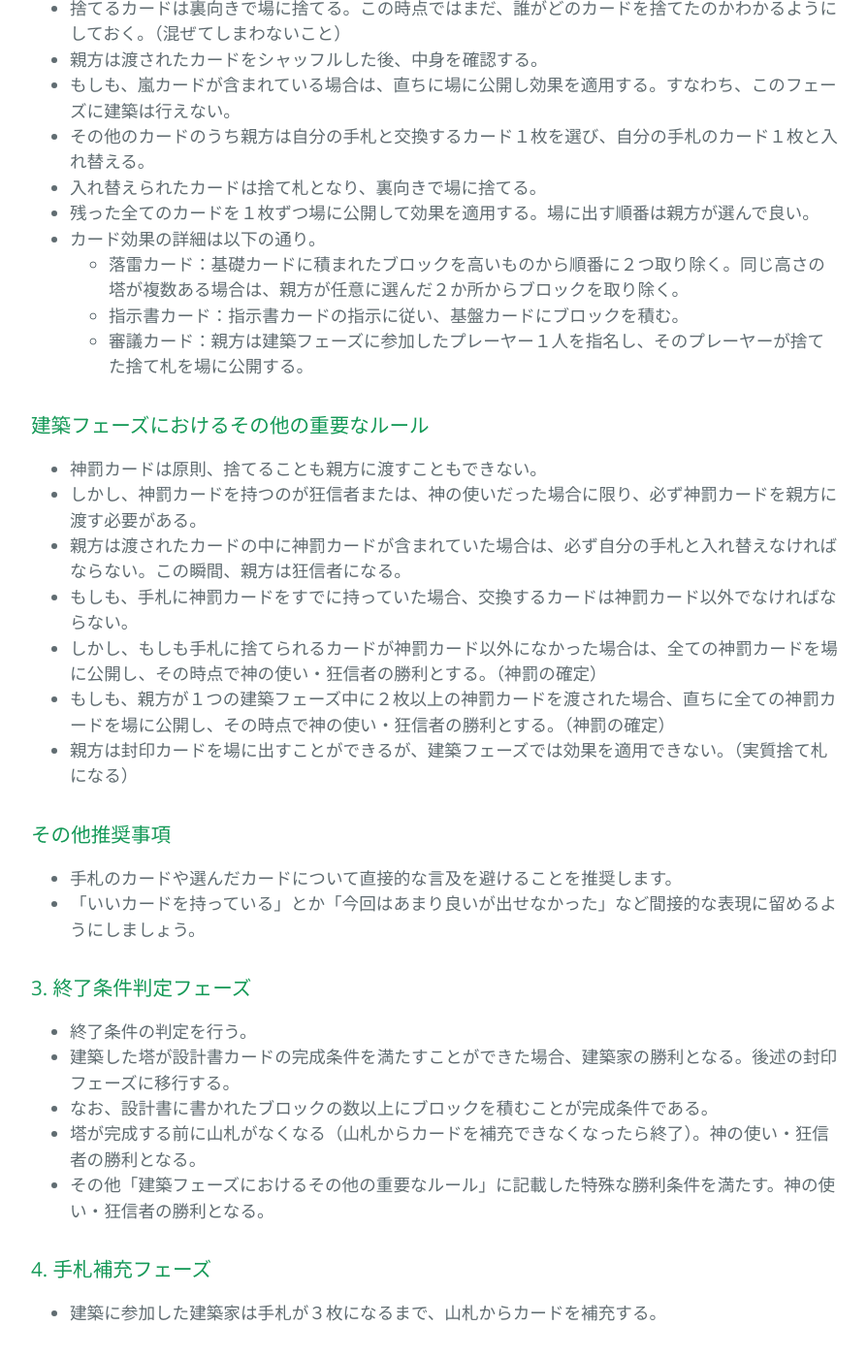
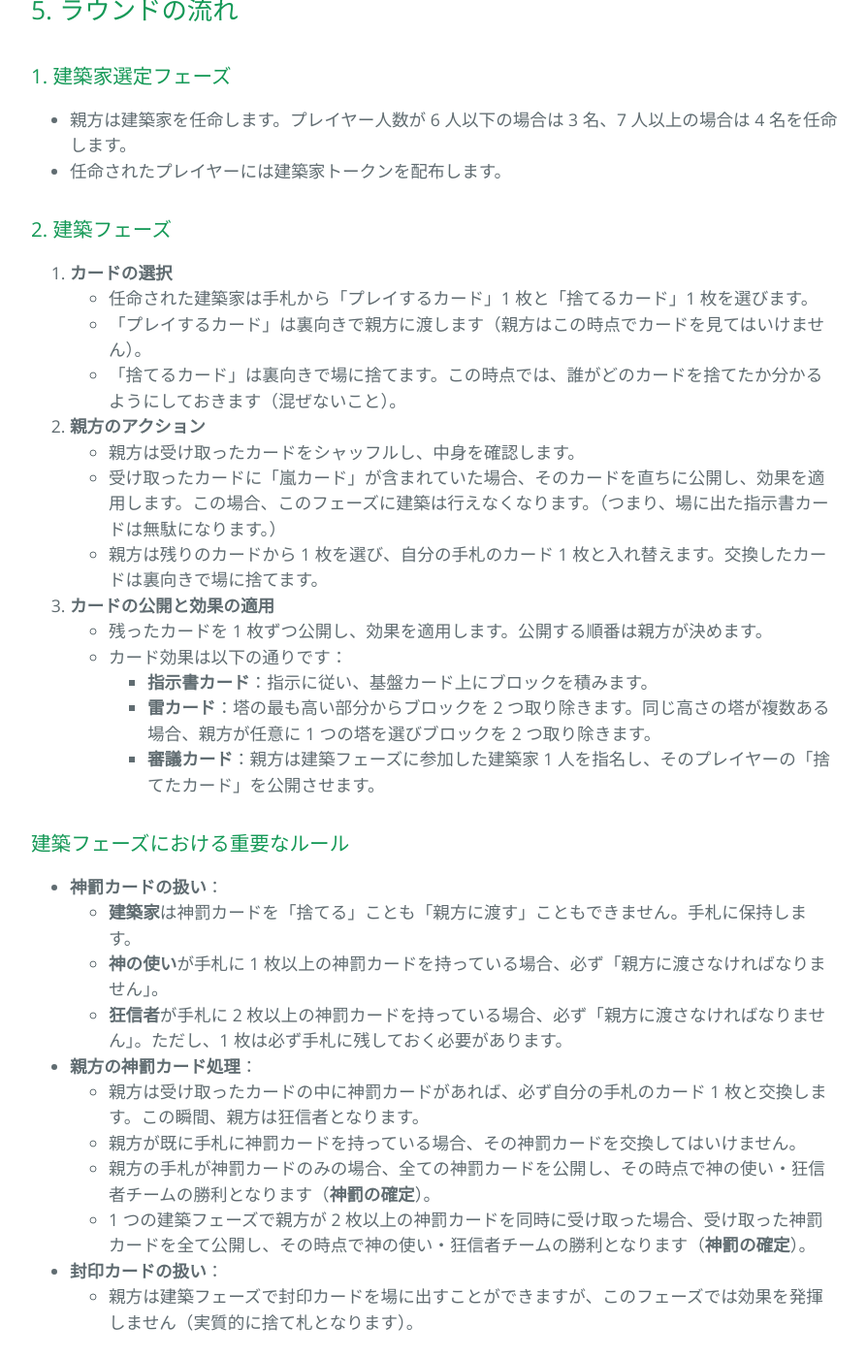
Before and after one commit to kimberleyyyyy/sbc_bg_kim, a Jekyll site: the page built from babel-builders.md, in a window 1280 px wide and 1400 px high, scrolled down 3389 px. Shown: the whole window at 97% size, without its empty margins (192-1086 px from the left). Built offline with Jekyll 4.4.1, drawn with Linux system fonts in a browser that asks for light colours; some of the changed text lies outside the part shown.

Commit message:
update the rule on babel-builders.md

```diff
--- a/babel-builders.md
+++ b/babel-builders.md
@@ -4,65 +4,65 @@ title: バベルの建築家たち（Babel Builders）
 description: 『バベルの建築家たち』のサポートページです
 ---
 
-# ルール β-0.3
+# ルールブック β-0.4
 
 ## ゲーム概要
 
-人数：5 ～ 10 人
-時間：30-45 分
-対象年齢：10 歳以上
+- **プレイ人数**：5 ～ 10 人
+- **プレイ時間**：30 ～ 45 分
+- **対象年齢**：10 歳以上
 
-## 構成
+## 目次
 
-1. ゲームの概要/ストーリー
-2. 内容物
-3. カードの見方
-4. ゲームの準備
-5. ラウンドの流れ
-6. 建築家勝利時の封印フェーズおよび神罰フェーズ（逆転）
-7. その他の重要なルール
+1. [ゲームの概要・ストーリー](#1-ゲームの概要ストーリー)
+2. [内容物](#2-内容物)
+3. [カードの見方](#3-カードの見方)
+4. [ゲームの準備](#4-ゲームの準備)
+5. [ラウンドの流れ](#5-ラウンドの流れ)
+6. [建築家勝利時の封印フェーズおよび神罰フェーズ（逆転）](#6-建築家勝利時の封印フェーズおよび神罰フェーズ逆転)
+7. [その他の重要なルール](#7-その他の重要なルール)
 
-## ゲームの概要/ストーリー(詳細略)
+## 1. ゲームの概要・ストーリー
 
-- バベルの塔を建てる。
-- 建築家はバベルの塔の完成を目指す。
-- 狂信者と使徒はバベルの塔の完成を阻止する。
+プレイヤーたちは協力してバベルの塔の建設を目指します。しかし、その中には塔の完成を阻止しようとする「神の使い」と「狂信者」が潜んでいます。建築家チームは塔を完成させることができるのか、それとも妨害者たちが勝利を収めるのか。戦略と心理戦が鍵を握るゲームです。
 
-## 内容物
+## 2. 内容物
 
-- マニュアル QR コードカード x 1 枚
-- 基礎カード：３ x ３のマス目が書かれたカード x 1 枚
-- 資材ブロック：10 x 10 x 10 mm の立方体ブロク x 25 個
-- 親方トークン：１個
-- 建築家トークン：３個
-- 設計書カード：塔の完成条件が書かれたカード
-  - 事前に準備するカード：10 枚
-  - 購入者が好きに追加できるカード：３枚
-- 指示書カード：建築の指示が書かれたカード x 39 枚
-  - １ブロック建設カード：18 枚(6 枚 x 3 セット)
-  - ２ブロック建設カード：12 枚
-  - ３ブロック建設カード：9 枚
-- 特殊カード：
-  - 落雷カード：5 枚
+- **マニュアル QR コードカード**：1 枚
+- **基盤カード**（3×3 のマス目が描かれたカード）：1 枚
+- **資材ブロック**（10×10×10 mm の立方体ブロック）：25 個
+- **親方トークン**：1 個
+- **建築家トークン**：5 個
+- **設計書カード**（塔の完成条件が書かれたカード）：13 枚
+  - 事前に準備されたカード：10 枚
+  - プレイヤーが自由に追加できるカード（白紙のカード）：3 枚
+- **指示書カード**（建築の指示が書かれたカード）：39 枚
+  - 1 ブロック建設カード：18 枚（6 枚 ×3 セット）
+  - 2 ブロック建設カード：12 枚
+  - 3 ブロック建設カード：9 枚
+- **特殊カード**：27 枚
+  - 雷カード：5 枚
   - 嵐カード：5 枚
   - 神罰カード：4 枚
   - 封印カード：9 枚
   - 審議カード：4 枚
-- 役職カード：プレーヤーの役職が書かれたカード x 10 枚
-  - 使徒：１枚
-  - 建築家：９枚
+- **役職カード**（プレイヤーの役職が書かれたカード）：10 枚
+  - 神の使い：1 枚
+  - 建築家：9 枚
 
-## カードの見方(詳細略)
+## 3. カードの見方
 
-## ゲームの準備
+各カードには特定の効果や指示が書かれています。カードの種類とその効果をよく理解しておきましょう。
 
-神罰カードの枚数＝狂信者の人数
-封印カードの枚数＝神罰カード x 2 +１枚
-調査カードの枚数=神罰カード
+## 4. ゲームの準備
 
-### プレーヤー人数に応じた役職一覧
+**神罰カードの枚数**：狂信者の人数と同じ
+**封印カードの枚数**：神罰カードの枚数 × 2 ＋ 1 枚
+**審議カードの枚数**：神罰カードの枚数と同じ
 
-| プレーヤー数 | 神の使い | 狂信者 | 建築家 |
+### プレイヤー人数に応じた役職一覧
+
+| プレイヤー数 | 神の使い | 狂信者 | 建築家 |
 | :----------: | :------: | :----: | :----: |
 |      5       |    1     |   1    |   3    |
 |      6       |    1     |   2    |   3    |
@@ -71,9 +71,9 @@ description: 『バベルの建築家たち』のサポートページです
 |      9       |    1     |   3    |   5    |
 |      10      |    1     |   4    |   5    |
 
-### プレーヤー人数に応じた特殊カード一覧
+### プレイヤー人数に応じた特殊カード一覧
 
-| プレーヤー数 | 神罰カード | 封印カード | 審議カード |
+| プレイヤー数 | 神罰カード | 封印カード | 審議カード |
 | :----------: | :--------: | :--------: | :--------: |
 |      5       |     1      |     3      |     1      |
 |      6       |     2      |     5      |     2      |
@@ -82,95 +82,132 @@ description: 『バベルの建築家たち』のサポートページです
 |      9       |     3      |     7      |     3      |
 |      10      |     4      |     9      |     4      |
 
-## ゲームの準備
+### ゲームの準備手順
 
-1. 「プレーヤー人数に応じた役職・カード一覧」に従い、カードを取り分ける。
-2. 基盤カードを場の中央に表向きで置く。
-3. 設計書カードをよくシャッフルし、１枚を場に表向きで置く。
-4. 役職カードをよくシャッフルし、１枚ずつプレーヤーに配る。このカードは配られたプレーヤーしか見てはならない。
-5. 神罰カードを除く、指示書カードと特殊カードを良くシャッフルし、山札にする。
-6. プレーヤー人数の３倍（初期手札の総数）から１枚を引いた枚数山札の上からカードを取り、そこに神罰カード１枚を加えてシャッフルし、各プレーヤーに３毎づつ配る。
-7. もし、プレーヤー人数が６人以上いる場合は、残りの山札からプレーヤー人数の２倍のカードを取り、そこに残りの神罰カードを加えてシャッフルし、山札の上に戻す。
-8. 初回の親プレーヤーを決めて、親トークンを渡す。
+1. **役職カードの準備**
+   「プレイヤー人数に応じた役職一覧」に従い、役職カードを取り分け、よくシャッフルして各プレイヤーに 1 枚ずつ配ります。役職カードは自分だけが確認します。
+2. **特殊カードの準備**
+   「プレイヤー人数に応じた特殊カード一覧」に従い、神罰カード、封印カード、審議カードを取り分けます。
+3. **場の準備**
+   - 基盤カードを場の中央に表向きで置きます。
+   - 設計書カードをよくシャッフルし、1 枚を場に表向きで置きます。
+4. **山札の作成**
+   - 神罰カードを除く指示書カードと特殊カード（雷カード、嵐カードなど）をよくシャッフルし、山札とします。
+   - プレイヤー人数 × 3 － 1 枚のカードを山札から取り出し、神罰カード 1 枚を加えてシャッフルします。これを各プレイヤーに 3 枚ずつ配ります（初期手札）。
+   - プレイヤーが 6 人以上の場合、残りの神罰カードと、プレイヤー人数 × 2 枚のカードを取り出し、合わせてシャッフルし、山札の上に戻します。
+5. **親方の決定**
+   初回の親方をランダムに決め、親方トークンを渡します。
 
-## ラウンドの流れ
+## 5. ラウンドの流れ
 
 ### 1. 建築家選定フェーズ
 
-- 親方は建築家を任命する。プレーヤー人数が６人までは３名、７名以上なら４名任命する。
-- 任命したプレーヤーには建築家トークンを配布する。
+- 親方は建築家を任命します。プレイヤー人数が 6 人以下の場合は 3 名、7 人以上の場合は 4 名を任命します。
+- 任命されたプレイヤーには建築家トークンを配布します。
 
 ### 2. 建築フェーズ
 
-- 任命された建築家は手札からプレーするカード１枚と捨てるカード１枚を選ぶ。
-- プレーするカードは裏向きで親方に渡す。このとき、親方はカードを見てはならない。
-- 捨てるカードは裏向きで場に捨てる。この時点ではまだ、誰がどのカードを捨てたのかわかるようにしておく。（混ぜてしまわないこと）
-- 親方は渡されたカードをシャッフルした後、中身を確認する。
-- もしも、嵐カードが含まれている場合は、直ちに場に公開し効果を適用する。すなわち、このフェーズに建築は行えない。
-- その他のカードのうち親方は自分の手札と交換するカード１枚を選び、自分の手札のカード１枚と入れ替える。
-- 入れ替えられたカードは捨て札となり、裏向きで場に捨てる。
-- 残った全てのカードを１枚ずつ場に公開して効果を適用する。場に出す順番は親方が選んで良い。
-- カード効果の詳細は以下の通り。
-  - 落雷カード：基礎カードに積まれたブロックを高いものから順番に２つ取り除く。同じ高さの塔が複数ある場合は、親方が任意に選んだ２か所からブロックを取り除く。
-  - 指示書カード：指示書カードの指示に従い、基盤カードにブロックを積む。
-  - 審議カード：親方は建築フェーズに参加したプレーヤー１人を指名し、そのプレーヤーが捨てた捨て札を場に公開する。
+1. **カードの選択**
+   - 任命された建築家は手札から「プレイするカード」1 枚と「捨てるカード」1 枚を選びます。
+   - 「プレイするカード」は裏向きで親方に渡します（親方はこの時点でカードを見てはいけません）。
+   - 「捨てるカード」は裏向きで場に捨てます。この時点では、誰がどのカードを捨てたか分かるようにしておきます（混ぜないこと）。
+2. **親方のアクション**
+   - 親方は受け取ったカードをシャッフルし、中身を確認します。
+   - 受け取ったカードに「嵐カード」が含まれていた場合、そのカードを直ちに公開し、効果を適用します。この場合、このフェーズに建築は行えなくなります。（つまり、場に出た指示書カードは無駄になります。）
+   - 親方は残りのカードから 1 枚を選び、自分の手札のカード 1 枚と入れ替えます。交換したカードは裏向きで場に捨てます。
+3. **カードの公開と効果の適用**
+   - 残ったカードを 1 枚ずつ公開し、効果を適用します。公開する順番は親方が決めます。
+   - カード効果は以下の通りです：
+     - **指示書カード**：指示に従い、基盤カード上にブロックを積みます。
+     - **雷カード**：塔の最も高い部分からブロックを 2 つ取り除きます。同じ高さの塔が複数ある場合、親方が任意に 1 つの塔を選びブロックを 2 つ取り除きます。
+     - **審議カード**：親方は建築フェーズに参加した建築家 1 人を指名し、そのプレイヤーの「捨てたカード」を公開させます。
 
-### 建築フェーズにおけるその他の重要なルール
+### 建築フェーズにおける重要なルール
 
-- 神罰カードは原則、捨てることも親方に渡すこともできない。
-- しかし、神罰カードを持つのが狂信者または、神の使いだった場合に限り、必ず神罰カードを親方に渡す必要がある。
-- 親方は渡されたカードの中に神罰カードが含まれていた場合は、必ず自分の手札と入れ替えなければならない。この瞬間、親方は狂信者になる。
-- もしも、手札に神罰カードをすでに持っていた場合、交換するカードは神罰カード以外でなければならない。
-- しかし、もしも手札に捨てられるカードが神罰カード以外になかった場合は、全ての神罰カードを場に公開し、その時点で神の使い・狂信者の勝利とする。（神罰の確定）
-- もしも、親方が１つの建築フェーズ中に２枚以上の神罰カードを渡された場合、直ちに全ての神罰カードを場に公開し、その時点で神の使い・狂信者の勝利とする。（神罰の確定）
-- 親方は封印カードを場に出すことができるが、建築フェーズでは効果を適用できない。（実質捨て札になる）
+- **神罰カードの扱い**：
+  - **建築家**は神罰カードを「捨てる」ことも「親方に渡す」こともできません。手札に保持します。
+  - **神の使い**が手札に 1 枚以上の神罰カードを持っている場合、必ず「親方に渡さなければなりません」。
+  - **狂信者**が手札に 2 枚以上の神罰カードを持っている場合、必ず「親方に渡さなければなりません」。ただし、1 枚は必ず手札に残しておく必要があります。
+- **親方の神罰カード処理**：
+  - 親方は受け取ったカードの中に神罰カードがあれば、必ず自分の手札のカード 1 枚と交換します。この瞬間、親方は狂信者となります。
+  - 親方が既に手札に神罰カードを持っている場合、その神罰カードを交換してはいけません。
+  - 親方の手札が神罰カードのみの場合、全ての神罰カードを公開し、その時点で神の使い・狂信者チームの勝利となります（**神罰の確定**）。
+  - 1 つの建築フェーズで親方が 2 枚以上の神罰カードを同時に受け取った場合、受け取った神罰カードを全て公開し、その時点で神の使い・狂信者チームの勝利となります（**神罰の確定**）。
+- **封印カードの扱い**：
+  - 親方は建築フェーズで封印カードを場に出すことができますが、このフェーズでは効果を発揮しません（実質的に捨て札となります）。
 
-### その他推奨事項
+### コミュニケーションに関する推奨事項
 
-- 手札のカードや選んだカードについて直接的な言及を避けることを推奨します。
-- 「いいカードを持っている」とか「今回はあまり良いが出せなかった」など間接的な表現に留めるようにしましょう。
+- 手札や選んだカードについて直接的な言及を避けることを推奨します。
+- 「良いカードを持っている」や「今回はあまり良いカードが出せなかった」など、間接的な表現に留めましょう。
 
 ### 3. 終了条件判定フェーズ
 
-- 終了条件の判定を行う。
-- 建築した塔が設計書カードの完成条件を満たすことができた場合、建築家の勝利となる。後述の封印フェーズに移行する。
-- なお、設計書に書かれたブロックの数以上にブロックを積むことが完成条件である。
-- 塔が完成する前に山札がなくなる（山札からカードを補充できなくなったら終了）。神の使い・狂信者の勝利となる。
-- その他「建築フェーズにおけるその他の重要なルール」に記載した特殊な勝利条件を満たす。神の使い・狂信者の勝利となる。
+- **塔の完成**：塔が設計書カードの条件を満たした場合、建築家チームの勝利となります。次に「封印フェーズ」に移行します。
+  - 設計書に記載されたブロックの数「以上」のブロックを積むことで完成とみなします。
+- **山札の枯渇**：塔が完成する前に山札がなくなった場合（カードを補充できない場合）、神の使い・狂信者チームの勝利となります。
+- **神罰の確定**：「建築フェーズにおける重要なルール」に基づき、神罰が確定した場合、神の使い・狂信者チームの勝利となります。
 
 ### 4. 手札補充フェーズ
 
-- 建築に参加した建築家は手札が３枚になるまで、山札からカードを補充する。
+- 建築フェーズに参加した建築家は、手札が 3 枚になるまで山札からカードを補充します。
+- 建築フェーズに参加しなかったプレイヤーは手札をそのまま保持します。
 
 ### 5. 親方任命フェーズ
 
-- 親方は自分以外のプレーヤーから次の親方を任命する。
+- 現在の親方は、自分以外のプレイヤーから次の親方を任命し、親方トークンを渡します。
 
-### 6. 以上の手続き終了条件を満たすまで繰り返す。
+### 6. 次のラウンドへ
 
-## 建築家勝利時の封印フェーズおよび神罰フェーズ（逆転）
+- 終了条件が満たされるまで、ラウンドを繰り返します。
+
+## 6. 建築家勝利時の封印フェーズおよび神罰フェーズ（逆転）
 
 ### 1. 封印フェーズ
 
-- 封印カードを持つ建築家は名乗り出る。もし、神の使いまたは狂信者が封印カードを持っていた場合は、名乗り出ることはできない。
-- 全員で誰が神の使いであるか議論する。
-- 封印カードを持つプレーヤーが複数名いる場合に、議論の中で誰が誰を封印するかは議論できない。あくまで、周りのプレーヤーの意見を参考に自分が封印するプレーヤーのみを自分の中で決める。
-- 議論が落ち着いたら、封印カードを持つプレーヤーは一斉に自分が封印したいプレーヤーを指で指し示す。このとき、重複しても良い。
-- 指し示したプレーヤーに封印カードを渡す。
-- 封印カードは１人１枚しか使えない。
+1. **封印カードの使用宣言**
+   - 封印カードを持つ建築家は名乗り出て、封印カードを使用することを宣言します。
+   - 神の使いまたは狂信者は封印カードを使用できません。
+2. **議論**
+   - 全員で、誰が神の使いであるかを議論します。
+   - 複数の封印カード使用者がいる場合、誰を封印するかについての相談はできません。それぞれが独自に決定します。
+3. **封印対象の選択**
+   - 議論後、封印カード使用者は一斉に封印したいプレイヤーを指差します（重複可）。
+   - 指差したプレイヤーに封印カードを渡します。
+   - 封印カードは 1 人につき 1 枚しか使用できません。
 
-### 3. 神罰フェーズ
+続いて、神罰フェーズに移行します。
 
-- 狂信者が名乗りを上げる。
-- 一切、議論（やルール確認以外の発言）はしてはならない。
-- 狂信者は一斉に自分が使徒だと思うプレーヤーを指で指し示す。このとき、重複してもよい。
-- 指し示したプレーヤーに神罰カードを渡す。
-- 神の使いが名乗りでる。
-- 神の使いが封印カード以上の枚数神罰カードを受け取ることができれば（封印＜=神罰）神罰が実行され、塔を破壊する。神の使い・狂信者チームが逆転勝利する。
+### 2. 神罰フェーズ
 
-## その他の重要なルール
+1. **狂信者の開示**
+   - 狂信者は名乗り出ます。
+   - このフェーズでは議論や発言は禁止です（ルール確認を除く）。
+2. **神罰カードの使用**
+   - 狂信者は一斉に、神の使いだと思うプレイヤーを指差します（重複可）。
+   - 指差したプレイヤーに神罰カードを渡します。
+3. **神の使いの開示**
+   - 神の使いは名乗り出ます。
+4. **勝敗の決定**
+   - 神の使いが受け取った神罰カードの枚数が封印カードの枚数以上であれば（神罰カード ≧ 封印カード）、神罰が実行され、塔は破壊されます。**神の使い・狂信者チームの逆転勝利**となります。
+   - 神罰カードの枚数が封印カードの枚数未満であれば、**建築家チームの勝利**となります。
 
-- 神の使いと狂信者は自身を公言してはならない。公言したプレーヤーは親方になれない。
-- もし、親方が神の使いまたは、狂信者だと公言した場合は、その他の任意のプレーヤー（通常は前の親方）に親方トークンを戻し別の親方を選び直さなければならない。
+## 7. その他の重要なルール
+
+- **役職の公言禁止**
+  - 神の使いと狂信者は自分の役職を公言してはなりません。公言したプレイヤーは親方になることができません。
+  - もし親方が自分が神の使いまたは狂信者であると公言した場合、親方トークンを前の親方に返し、新たな親方を選び直します。
+- **捨て札の処理**
+  - 捨て札はゲームから除外されます。山札がなくなっても捨て札はシャッフルして再利用しません。
+- **手札の上限**
+  - 手札の上限は 3 枚です。これを超えることはできません。
+- **親方が狂信者になった場合**
+  - 親方が神罰カードを受け取って狂信者になった後も、親方としての役割を続行します。
+- **封印カードを持つ建築家がいない場合**
+  - 封印フェーズはスキップされ、神罰フェーズに移行します。
+- **プレイヤー間のコミュニケーション**
+  - 建築フェーズ以外でも、プレイヤー間の会話や情報交換は自由に行えます。ただし、役職や手札に関する直接的な言及は避けるべきです。
+
+以上の修正により、ゲームのルールがより明確になり、円滑なゲーム進行が可能となります。
 
 [back](./)
```
